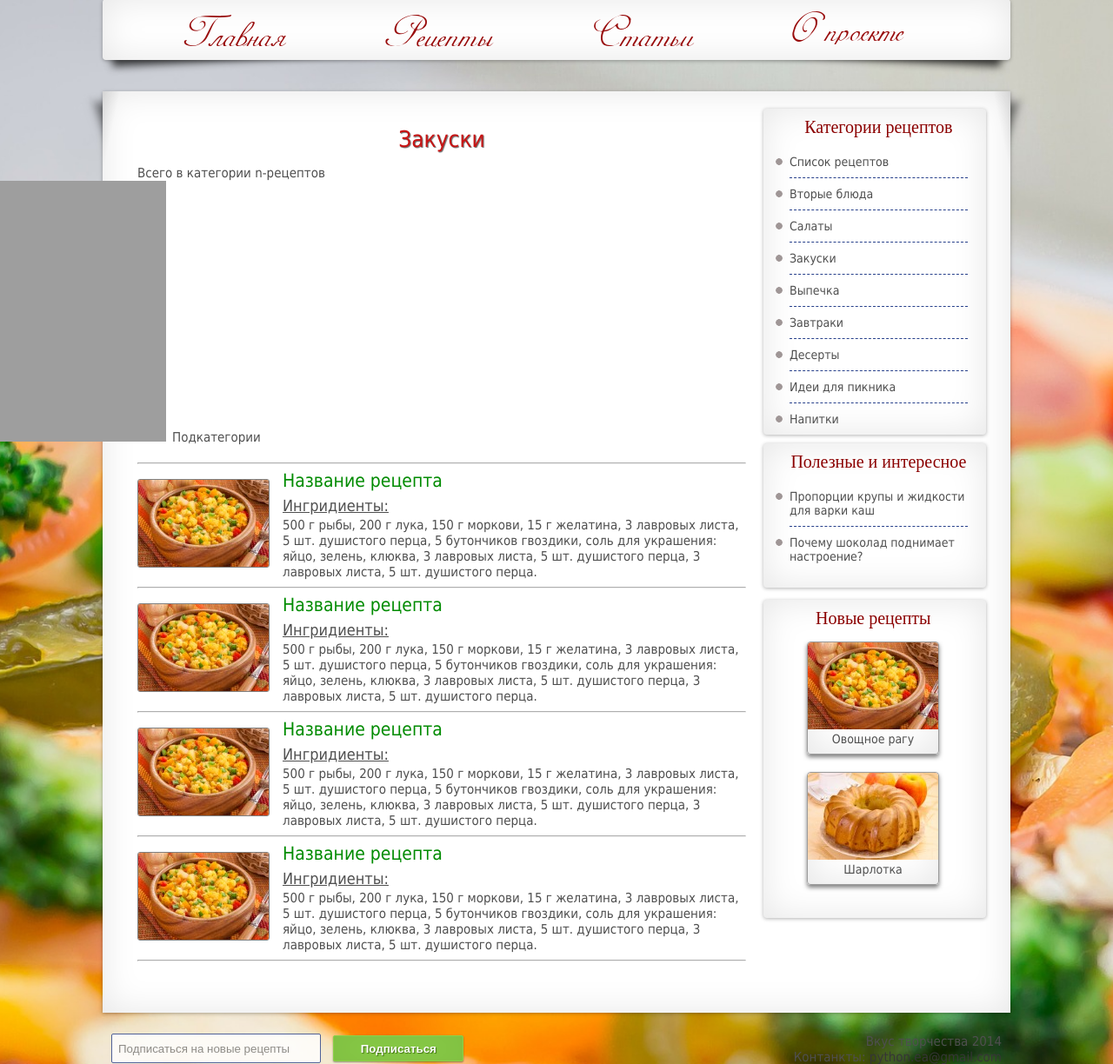
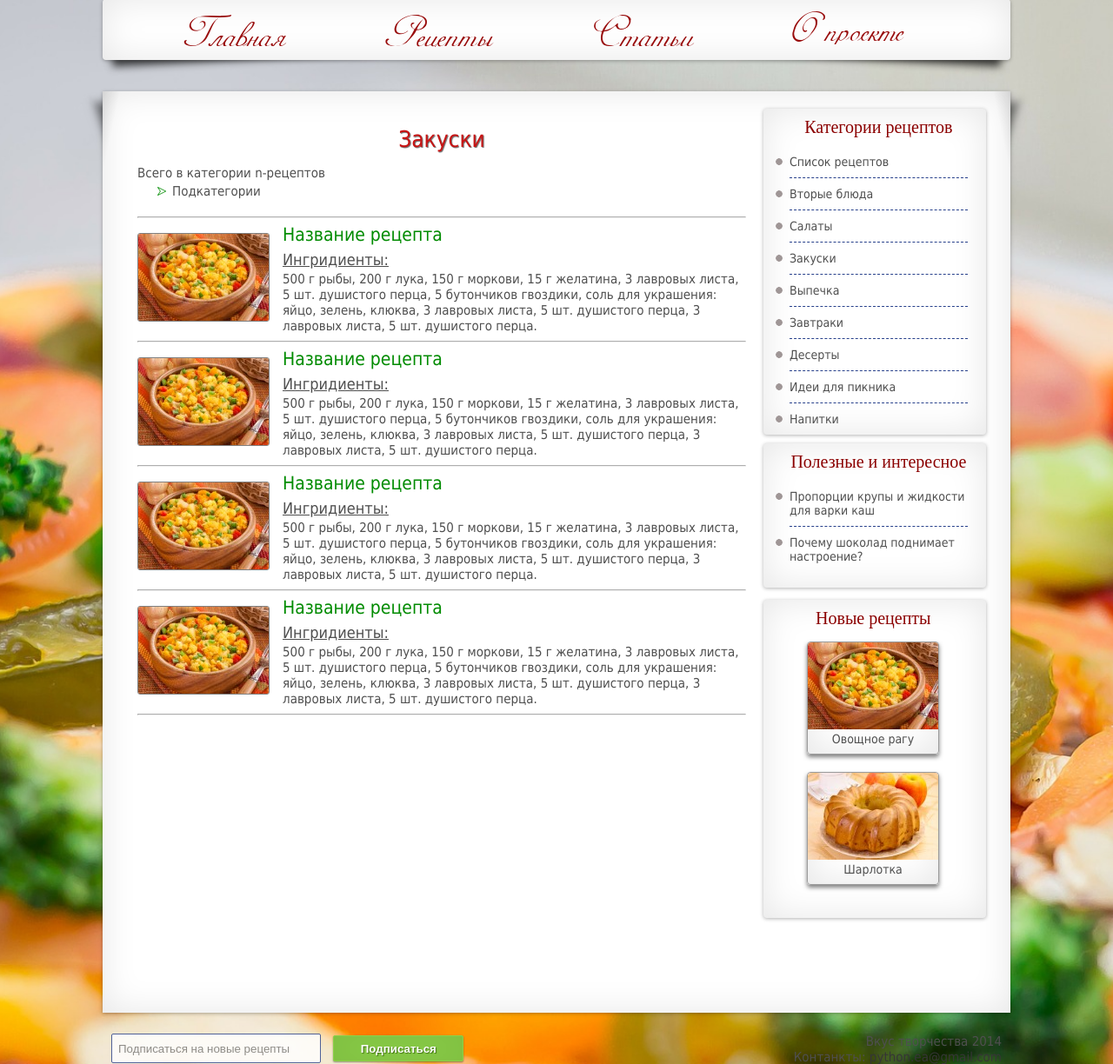
Before and after one commit to vkd/Cookland, a Django app: page /cook/recipes_list/ in a window 1280 px wide. Shown: the part 141-1365 px from the top of the page at 87% size. Run offline with Django 3.2, Linux system fonts and the light colour scheme.

Commit message:
fixed drop-down list

```diff
--- a/cookland/static/recipes_list.css
+++ b/cookland/static/recipes_list.css
@@ -58,7 +58,7 @@ hr {
 }
 
 ul.list_img {
-	list-style-image: url(http://ktonanovenkogo.ru/wp-content/themes/Organic/images/bullet.png);
+	list-style-image: url('style/arrow.png');
 	line-height: 170%;
 	margin-top: -15px;
 }
--- a/cookland/templates/cook/recipes_list.html
+++ b/cookland/templates/cook/recipes_list.html
@@ -10,7 +10,7 @@
 	        var target = e.target || e.srcElement;
 	        if (target.tagName == "LI") {
 	            document.getElementById(target.className).style.display = document.getElementById(target.className).style.display == "block" ? "none" : "block";
-	            target.style.listStyleImage = document.getElementById(target.className).style.display == "block" ? "url(http://yandex.st/share/static/b-share-popup_down__tail.png)" : "url(http://ktonanovenkogo.ru/wp-content/themes/Organic/images/bullet.png)";
+	            target.style.listStyleImage = document.getElementById(target.className).style.display == "block" ? "url({% static "style/down_tail.png" %})" : "url({% static "style/arrow.png" %})";
 	            //alert("v");
 	        }
 	    }
```
Also changed, not shown: cookland/static/style/arrow.png (added), cookland/static/style/down_tail.png (added).
